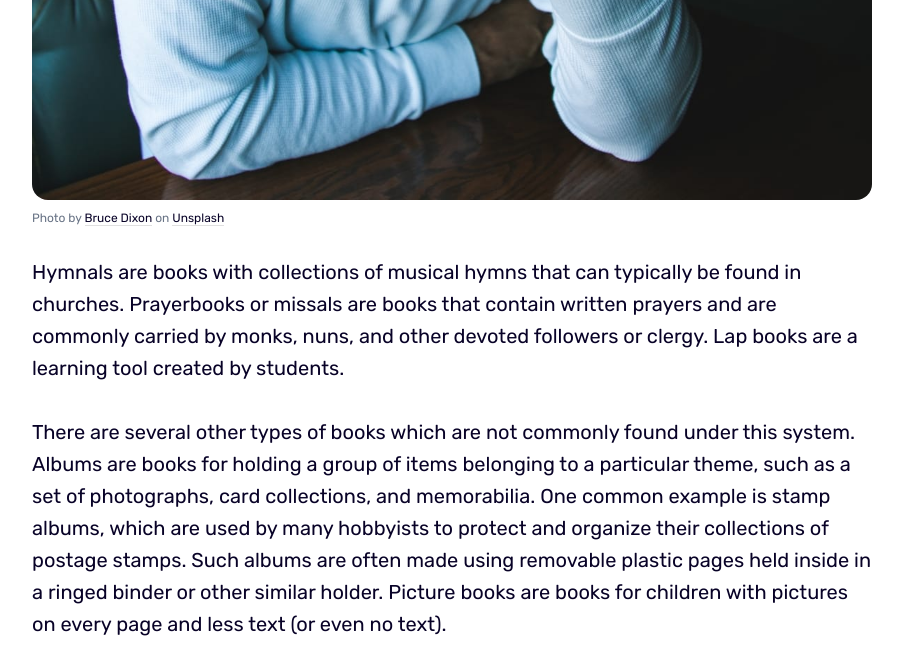
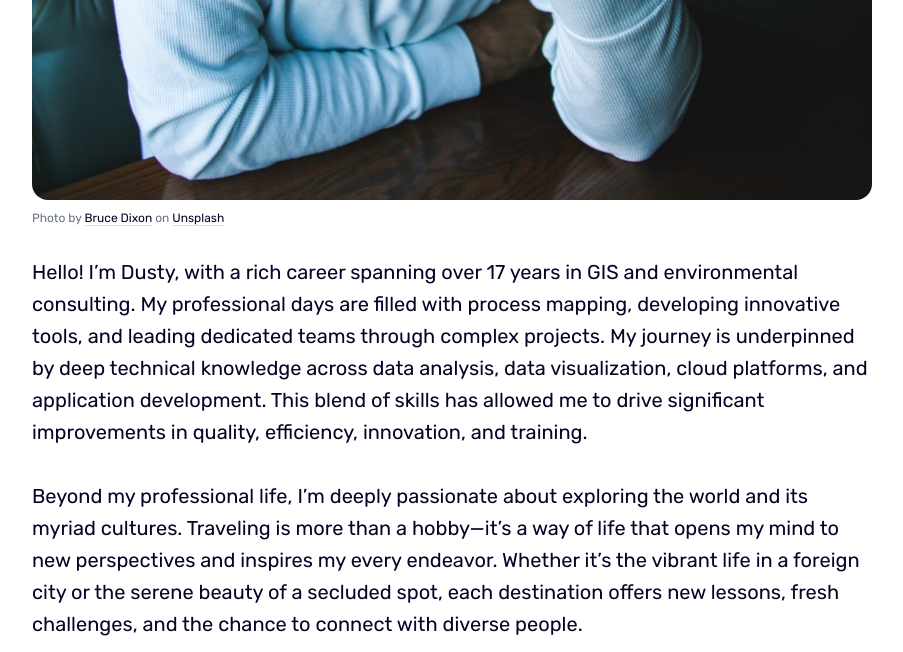
Before and after one commit to DustyWerth/DustyWerth.github.io, a Jekyll site: the page built from _pages/about.md, in a window 1280 px wide and 1400 px high, scrolled down 970 px. Shown: the top 652 px of the window, without its empty margins (188-1091 px from the left). Built offline with Jekyll 4.4.1, drawn with Linux system fonts in a browser that asks for light colours; some of the changed text lies outside the part shown; grey boxes are pictures that could not be loaded.

Commit message:
About Updates

```diff
--- a/_pages/about.md
+++ b/_pages/about.md
@@ -7,9 +7,30 @@ image: '/images/01-2.jpg'
 image_caption: 'Photo by [Bruce Dixon](https://unsplash.com/photos/3M9WJQVHzog) on [Unsplash](https://unsplash.com/)'
 ---
 
-Hymnals are books with collections of musical hymns that can typically be found in churches. Prayerbooks or missals are books that contain written prayers and are commonly carried by monks, nuns, and other devoted followers or clergy. Lap books are a learning tool created by students.
+Hello! I'm Dusty, with a rich career spanning over 17 years in GIS and environmental consulting. My professional days are filled with process mapping, developing innovative tools, and leading dedicated teams through complex projects. My journey is underpinned by deep technical knowledge across data analysis, data visualization, cloud platforms, and application development. This blend of skills has allowed me to drive significant improvements in quality, efficiency, innovation, and training.
 
-There are several other types of books which are not commonly found under this system. Albums are books for holding a group of items belonging to a particular theme, such as a set of photographs, card collections, and memorabilia. One common example is stamp albums, which are used by many hobbyists to protect and organize their collections of postage stamps. Such albums are often made using removable plastic pages held inside in a ringed binder or other similar holder. Picture books are books for children with pictures on every page and less text (or even no text).
+Beyond my professional life, I'm deeply passionate about exploring the world and its myriad cultures. Traveling is more than a hobby—it's a way of life that opens my mind to new perspectives and inspires my every endeavor. Whether it's the vibrant life in a foreign city or the serene beauty of a secluded spot, each destination offers new lessons, fresh challenges, and the chance to connect with diverse people.
+
+<div class="gallery-box">
+  <div class="gallery">
+    <img src="/images/Glacier.jpeg" loading="lazy">
+    <img src="/images/India_Elephant_Island.jpg" loading="lazy">
+    <img src="/images/Aruba_Sunset.jpeg" loading="lazy">
+  </div>
+  <em>Gallery / <a href="https://unsplash.com/" target="_blank">Unsplash</a></em>
+</div>
+
+When not exploring, I'm often found behind the grill or the smoker, indulging in my love for cooking. As a seasoned competitor on the BBQ competition circuit, I've earned numerous awards for my culinary skills. Cooking, especially BBQ, allows me to blend art and science, creating delicious experiences for friends and family.
+
+Gardening offers me a peaceful escape, a connection to the earth that's both creative and nurturing. My garden is a source of joy and fulfillment, a testament to the beauty that comes from care and patience. At home, life is further enriched by my husband of 9 years and our three dogs, providing a foundation of love, laughter, and the occasional bark.
+
+I come from a large family where gatherings with my brothers, their dogs, and my nieces and nephews are cherished. These moments remind me of the invaluable support and grounding that only family can provide.
+
+Nature calls to me, offering both solace and adventure. Hiking, camping, and simply being in the great outdoors are essential to my well-being, reminding me of the planet's beauty and our responsibility to protect it.
+
+At heart, I'm someone who seeks to embrace life fully, from intellectual challenges to the simple joys of a meal shared under the stars. My life is a tapestry of professional achievements and personal passions. I believe in continuous learning, giving back, and cherishing every moment.
+
+Welcome to my page, and thank you for joining me on this journey.
 
 <div class="gallery-box">
   <div class="gallery">
```
Also changed, not shown: images/Aruba_Sunset.jpeg (added), images/Glacier.jpeg (added), images/India_Elephant_Island.jpeg (added).
